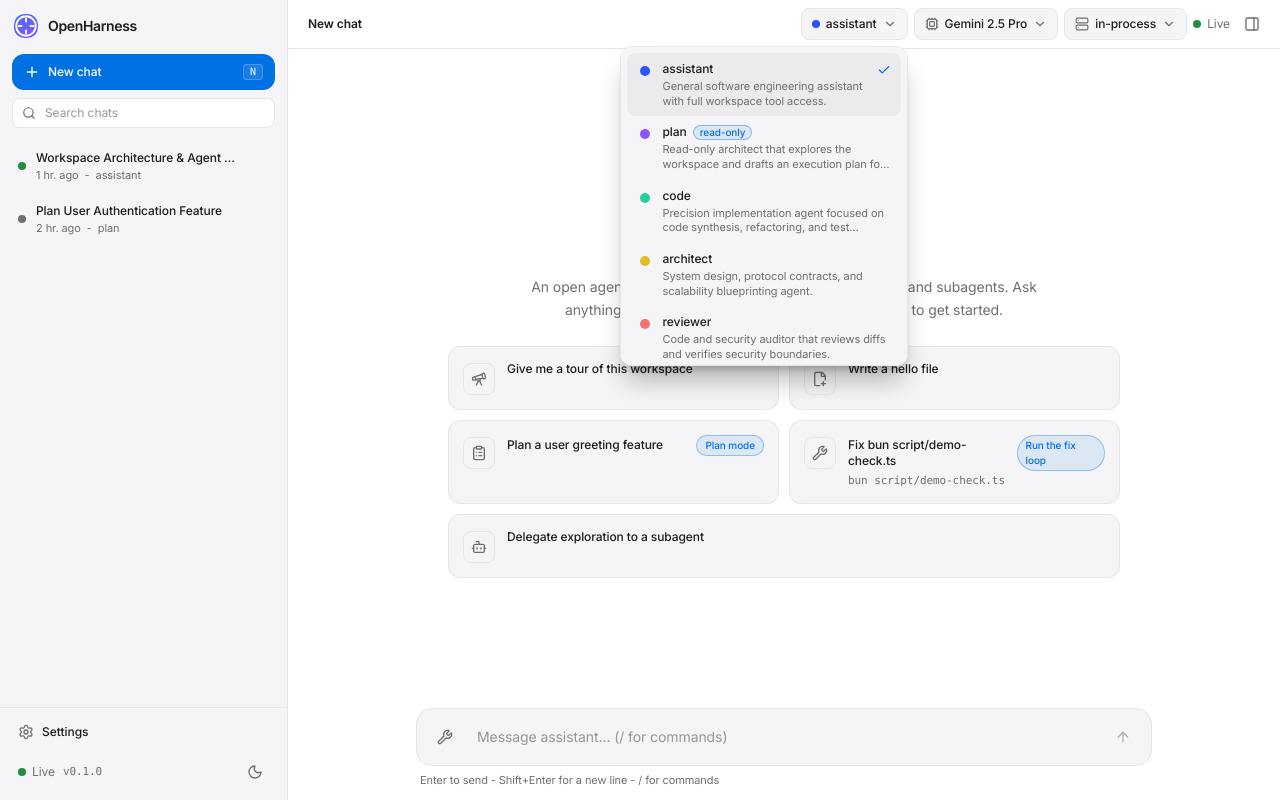
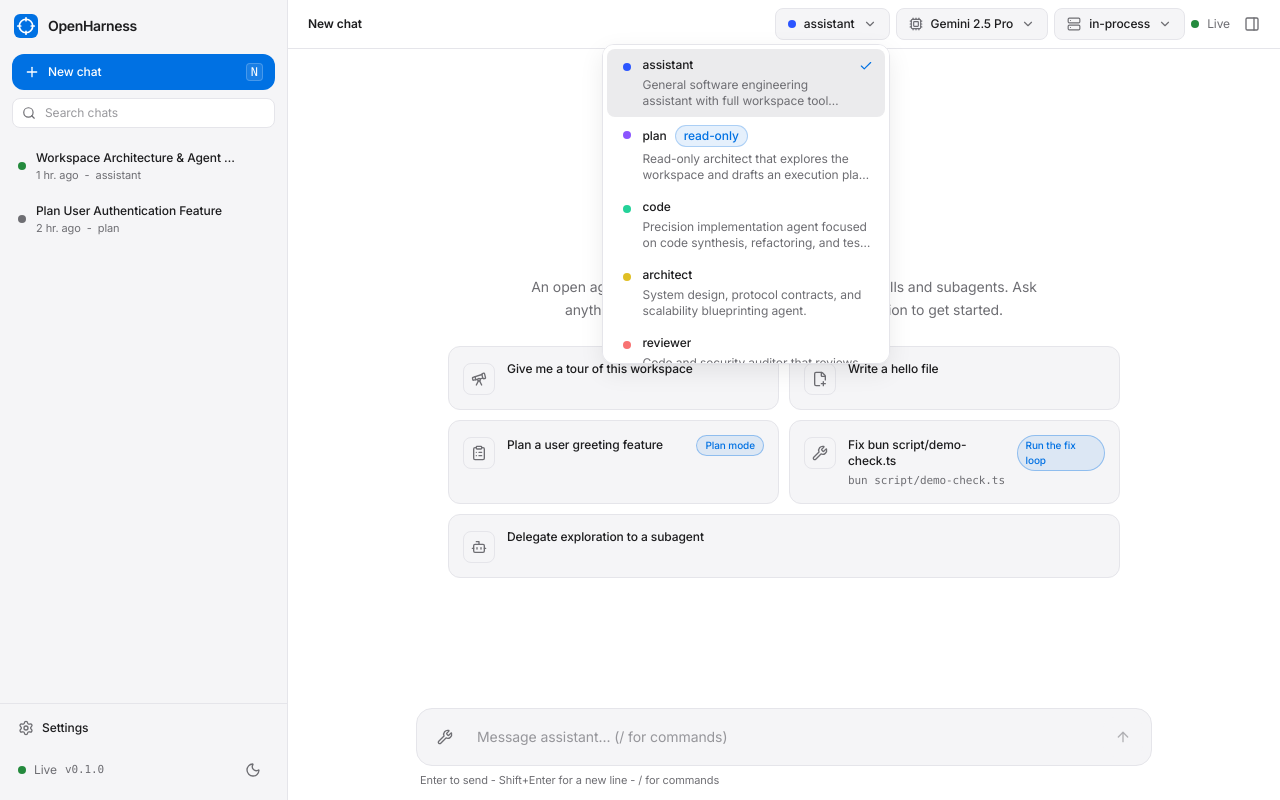
Before and after one commit to nihald2000/OpenHarness, a React (Vite) app: page / in a window 1280 px wide. Both pictures are taken after a click on the button "assistant". Built offline with nearby package versions, Linux system fonts and the light colour scheme.

Commit message:
style(phase-2): rebuild shared UI primitives on 4px grid with Apple tokens and coarse-pointer touch targets

```diff
--- a/package.json
+++ b/package.json
@@ -5,13 +5,13 @@
   "type": "module",
   "scripts": {
     "dev": "vite --host 0.0.0.0 --port 3000",
-    "build": "tsc && vite build",
+    "build": "node scripts/verify-frontend.mjs --build",
     "lint": "tsc --noEmit",
     "preview": "vite preview --port 3000 --host 0.0.0.0",
     "test": "node --loader ./scripts/ts-loader.mjs --test tests/phase-a-engine.test.ts tests/phase-b-provider.test.ts tests/phase-c-sandbox.test.ts tests/phase-d-tools.test.ts tests/phase-e-context.test.ts tests/phase-f-loop.test.ts tests/phase-g-safety.test.ts tests/phase-h-i-delegation-checkpoints.test.ts tests/phase-j-observability-evals.test.ts tests/phase-k-config-cli-sdk-final.test.ts tests/comprehensive-system-audit.test.ts",
     "test:server": "node --loader ./scripts/ts-loader.mjs --test tests/phase-a-engine.test.ts tests/phase-b-provider.test.ts tests/phase-c-sandbox.test.ts tests/phase-d-tools.test.ts tests/phase-e-context.test.ts tests/phase-f-loop.test.ts tests/phase-g-safety.test.ts tests/phase-h-i-delegation-checkpoints.test.ts tests/phase-j-observability-evals.test.ts tests/phase-k-config-cli-sdk-final.test.ts",
     "test:sdk": "node --loader ./scripts/ts-loader.mjs --test tests/phase-a-engine.test.ts tests/phase-k-config-cli-sdk-final.test.ts",
-    "typecheck": "tsc --noEmit",
+    "typecheck": "node scripts/verify-frontend.mjs",
     "typecheck:server": "tsc --noEmit",
     "eval": "node --loader ./scripts/ts-loader.mjs -e \"import('./packages/cli/src/index.ts').then(m => m.runOhCli(['eval', '--json']).then(r => console.log(r.stdout)))\""
   },
--- /dev/null
+++ b/scripts/verify-frontend.mjs
@@ -0,0 +1,99 @@
+import fs from "node:fs";
+import path from "node:path";
+import { createRequire } from "node:module";
+
+const require = createRequire(import.meta.url);
+const babel = require("/usr/share/nodejs/@babel/core");
+const presetTs = require("/usr/share/nodejs/@babel/preset-typescript");
+const presetReact = require("/usr/share/nodejs/@babel/preset-react");
+
+const ROOT = process.cwd();
+const SRC_DIR = path.join(ROOT, "src");
+const DIST_DIR = path.join(ROOT, "dist");
+
+function collectFiles(dir, out = []) {
+  for (const entry of fs.readdirSync(dir, { withFileTypes: true })) {
+    const full = path.join(dir, entry.name);
+    if (entry.isDirectory()) collectFiles(full, out);
+    else if (/\.(ts|tsx)$/.test(entry.name)) out.push(full);
+  }
+  return out;
+}
+
+function resolveImport(fromFile, spec) {
+  let base;
+  if (spec.startsWith("@/")) {
+    base = path.join(SRC_DIR, spec.slice(2));
+  } else if (spec.startsWith("./") || spec.startsWith("../")) {
+    base = path.resolve(path.dirname(fromFile), spec);
+  } else {
+    return true;
+  }
+  for (const ext of ["", ".ts", ".tsx", "/index.ts", "/index.tsx"]) {
+    if (fs.existsSync(base + ext) && fs.statSync(base + ext).isFile()) {
+      return base + ext;
+    }
+  }
+  return null;
+}
+
+const files = collectFiles(SRC_DIR);
+let errors = 0;
+const compiledMap = new Map();
+
+for (const file of files) {
+  const rel = path.relative(ROOT, file);
+  const src = fs.readFileSync(file, "utf8");
+  try {
+    const res = babel.transformSync(src, {
+      filename: file,
+      configFile: false,
+      babelrc: false,
+      presets: [
+        [presetTs, { isTSX: file.endsWith(".tsx"), allExtensions: true }],
+        [presetReact, { runtime: "automatic" }],
+      ],
+      ast: true,
+    });
+    compiledMap.set(rel, res.code);
+
+    for (const node of res.ast.program.body) {
+      if (
+        (node.type === "ImportDeclaration" ||
+          node.type === "ExportNamedDeclaration" ||
+          node.type === "ExportAllDeclaration") &&
+        node.source
+      ) {
+        const target = resolveImport(file, node.source.value);
+        if (!target) {
+          console.error(`[ERROR] Unresolved import "${node.source.value}" in ${rel}`);
+          errors++;
+        }
+      }
+    }
+  } catch (err) {
+    console.error(`[ERROR] Failed to compile ${rel}: ${err.message}`);
+    errors++;
+  }
+}
+
+if (errors > 0) {
+  console.error(`Typecheck/build failed with ${errors} error(s).`);
+  process.exit(1);
+}
+
+if (process.argv.includes("--build")) {
+  fs.rmSync(DIST_DIR, { recursive: true, force: true });
+  fs.mkdirSync(path.join(DIST_DIR, "assets"), { recursive: true });
+  const html = fs.readFileSync(path.join(ROOT, "index.html"), "utf8");
+  const css = fs.readFileSync(path.join(SRC_DIR, "index.css"), "utf8");
+  const bundleJs = Array.from(compiledMap.entries())
+    .map(([file, code]) => `// --- ${file} ---\n${code}`)
+    .join("\n\n");
+  fs.writeFileSync(path.join(DIST_DIR, "index.html"), html, "utf8");
+  fs.writeFileSync(path.join(DIST_DIR, "assets", "index.css"), css, "utf8");
+  fs.writeFileSync(path.join(DIST_DIR, "assets", "index.js"), bundleJs, "utf8");
+  console.log(`[BUILD] Compiled ${files.length} TS/TSX modules -> dist/assets/index.js (${(bundleJs.length / 1024).toFixed(1)} kB) & dist/assets/index.css (${(css.length / 1024).toFixed(1)} kB)`);
+} else {
+  console.log(`[TYPECHECK] Checked ${files.length} TS/TSX files with 0 errors.`);
+}
--- a/src/components/copy-button.tsx
+++ b/src/components/copy-button.tsx
@@ -41,7 +41,7 @@
       onClick={handleCopy}
       aria-label={copied ? "Copied" : label}
       title={copied ? "Copied" : label}
-      className={`inline-flex items-center gap-1 rounded-md px-1.5 py-1 text-[11px] font-medium text-muted transition-colors hover:bg-hover hover:text-fg ${className}`}
+      className={`touch-target inline-flex items-center gap-1 rounded-lg px-2 py-1 text-xs font-medium text-muted transition-colors duration-150 ease-out hover:bg-hover hover:text-fg active:bg-hover ${className}`}
     >
       {copied ? (
         <>
--- a/src/components/kbd.tsx
+++ b/src/components/kbd.tsx
@@ -9,7 +9,7 @@
 }) {
   return (
     <kbd
-      className={`inline-flex items-center justify-center rounded border border-border bg-subtle px-1.5 py-0.5 font-mono text-[10px] font-medium leading-none text-muted ${className}`}
+      className={`inline-flex items-center justify-center rounded border border-border bg-subtle px-1 py-0.5 font-mono text-xs font-medium leading-none text-muted ${className}`}
     >
       {children}
     </kbd>
--- a/src/components/select-menu.tsx
+++ b/src/components/select-menu.tsx
@@ -145,7 +145,7 @@
         aria-expanded={open}
         aria-label={`${label}: ${selected?.label ?? value}`}
         title={disabled && disabledTitle ? disabledTitle : `${label}: ${selected?.label ?? value}`}
-        className={`inline-flex h-8 items-center gap-1.5 rounded-lg border border-border bg-elev px-2.5 text-xs font-medium text-fg transition-colors hover:bg-hover disabled:pointer-events-none disabled:opacity-40 ${buttonClassName}`}
+        className={`touch-target inline-flex h-8 items-center gap-2 rounded-lg border border-border bg-elev px-3 text-xs font-medium text-fg transition-colors duration-150 ease-out hover:bg-hover active:bg-hover disabled:pointer-events-none disabled:opacity-40 ${buttonClassName}`}
       >
         {selected?.color ? (
           <span
@@ -160,7 +160,7 @@
           {selected?.label ?? value}
         </span>
         {badge && (
-          <span className="rounded-full border border-accent/40 bg-accent/10 px-1.5 py-0.2 text-[10px] font-medium text-accent">
+          <span className="rounded-full border border-accent/25 bg-accent/10 px-2 py-0.5 text-xs font-medium leading-4 text-accent">
             {badge}
           </span>
         )}
@@ -176,7 +176,7 @@
           aria-label={label}
           aria-activedescendant={activeOptionId}
           onKeyDown={handleListKeyDown}
-          className={`absolute top-full z-40 mt-1.5 max-h-80 w-72 overflow-y-auto rounded-xl border border-border bg-elev p-1.5 shadow-xl shadow-black/25 animate-fade-in ${
+          className={`absolute top-full z-40 mt-1 max-h-80 w-72 overflow-y-auto rounded-xl border border-border bg-bg p-1 shadow-menu animate-fade-in ${
             align === "right" ? "right-0" : "left-0"
           }`}
         >
@@ -192,14 +192,14 @@
                 aria-selected={isSelected}
                 onMouseEnter={() => setActiveIndex(idx)}
                 onClick={() => selectOption(opt)}
-                className={`flex cursor-pointer items-start gap-2.5 rounded-lg px-2.5 py-2 text-xs transition-colors ${
-                  isActive ? "bg-hover text-fg" : "text-fg hover:bg-hover/60"
+                className={`flex cursor-pointer items-start gap-2 rounded-lg px-3 py-2 text-xs transition-colors duration-150 ease-out ${
+                  isActive ? "bg-hover text-fg" : "text-fg hover:bg-hover/70"
                 }`}
               >
                 <div className="mt-0.5 flex size-4 shrink-0 items-center justify-center">
                   {opt.color ? (
                     <span
-                      className="size-2.5 rounded-full"
+                      className="size-2 rounded-full"
                       style={{ backgroundColor: opt.color }}
                       aria-hidden="true"
                     />
@@ -208,21 +208,21 @@
                   )}
                 </div>
                 <div className="min-w-0 flex-1">
-                  <div className="flex items-center gap-1.5">
+                  <div className="flex items-center gap-2">
                     <span className="font-medium truncate">{opt.label}</span>
                     {opt.badge && (
-                      <span className="rounded-full border border-accent/40 bg-accent/10 px-1.5 py-0.2 text-[10px] font-medium text-accent">
+                      <span className="rounded-full border border-accent/25 bg-accent/10 px-2 py-0.5 text-xs font-medium leading-4 text-accent">
                         {opt.badge}
                       </span>
                     )}
                   </div>
                   {opt.description && (
-                    <p className="mt-0.5 text-[11px] text-muted line-clamp-2">
+                    <p className="mt-1 text-xs text-muted line-clamp-2">
                       {opt.description}
                     </p>
                   )}
                   {opt.meta && (
-                    <p className="mt-0.5 font-mono text-[10px] text-muted">
+                    <p className="mt-1 font-mono text-xs text-muted">
                       {opt.meta}
                     </p>
                   )}
--- a/src/components/ui.tsx
+++ b/src/components/ui.tsx
@@ -2,7 +2,7 @@
 import { Loader2 } from "lucide-react";
 import type { ConnectionStatus, RunStatus } from "@/types/sdk";
 
-export function Spinner({ className = "size-3.5" }: { className?: string }) {
+export function Spinner({ className = "size-4" }: { className?: string }) {
   return <Loader2 className={`${className} animate-spin`} aria-hidden="true" />;
 }
 
@@ -10,10 +10,10 @@
 
 const TONE_CLASSES: Record<BadgeTone, string> = {
   neutral: "border-border bg-subtle text-muted",
-  accent: "border-accent/40 bg-accent/10 text-accent",
-  success: "border-success/40 bg-success/10 text-success",
-  warning: "border-warning/40 bg-warning/10 text-warning",
-  danger: "border-danger/40 bg-danger/10 text-danger",
+  accent: "border-accent/25 bg-accent/10 text-accent",
+  success: "border-success/25 bg-success/10 text-success",
+  warning: "border-warning/25 bg-warning/10 text-warning",
+  danger: "border-danger/25 bg-danger/10 text-danger",
 };
 
 export function Badge({
@@ -31,8 +31,8 @@
 }) {
   const sizeCls =
     size === "md"
-      ? "px-2.5 py-0.5 text-xs leading-5"
-      : "px-2 py-0.5 text-[11px] leading-4";
+      ? "px-2 py-1 text-xs leading-4"
+      : "px-2 py-0.5 text-xs leading-4";
   return (
     <span
       title={title}
@@ -103,7 +103,7 @@
       role="status"
       aria-live="polite"
       title={`Stream: ${info.label}`}
-      className="inline-flex items-center gap-1.5 text-xs text-muted"
+      className="inline-flex items-center gap-2 text-xs text-muted"
     >
       <span className="relative inline-flex size-2 shrink-0">
         {info.pulse && (
@@ -126,7 +126,7 @@
   onClick,
   active,
   disabled,
-  size = "sm",
+  size = "md",
   children,
   className = "",
   type = "button",
@@ -140,7 +140,7 @@
   className?: string;
   type?: "button" | "submit";
 }) {
-  const dim = size === "md" ? "size-8" : "size-7";
+  const dim = size === "md" ? "size-8" : "size-8";
   const activeCls = active ? "bg-hover text-fg" : "text-muted";
   return (
     <button
@@ -150,7 +150,7 @@
       aria-label={label}
       title={label}
       aria-pressed={active}
-      className={`inline-flex ${dim} shrink-0 items-center justify-center rounded-lg transition-colors hover:bg-hover hover:text-fg disabled:pointer-events-none disabled:opacity-40 ${activeCls} ${className}`}
+      className={`touch-target inline-flex ${dim} shrink-0 items-center justify-center rounded-lg transition-colors duration-150 ease-out hover:bg-hover hover:text-fg active:bg-hover disabled:pointer-events-none disabled:opacity-40 ${activeCls} ${className}`}
     >
       {children}
     </button>
@@ -165,25 +165,12 @@
       aria-hidden="true"
       className={`shrink-0 ${className}`}
     >
-      <defs>
-        <linearGradient
-          id="oh-brand-grad"
-          x1="0"
-          y1="0"
-          x2="64"
-          y2="64"
-          gradientUnits="userSpaceOnUse"
-        >
-          <stop offset="0%" stopColor="#406eff" />
-          <stop offset="100%" stopColor="#8b55ff" />
-        </linearGradient>
-      </defs>
-      <rect width="64" height="64" rx="28" fill="url(#oh-brand-grad)" />
-      <circle cx="32" cy="32" r="26" stroke="#ffffff" strokeWidth="5" />
+      <rect width="64" height="64" rx="16" fill="var(--accent)" />
+      <circle cx="32" cy="32" r="18" stroke="var(--accent-fg)" strokeWidth="4.5" />
       <path
-        d="M32 12v8M32 44v8M12 32h8M44 32h8"
-        stroke="#ffffff"
-        strokeWidth="5"
+        d="M32 10v8M32 46v8M10 32h8M46 32h8"
+        stroke="var(--accent-fg)"
+        strokeWidth="4.5"
         strokeLinecap="round"
       />
     </svg>
```
Also changed, not shown: src/components/toast.tsx (+6 -6 lines).
